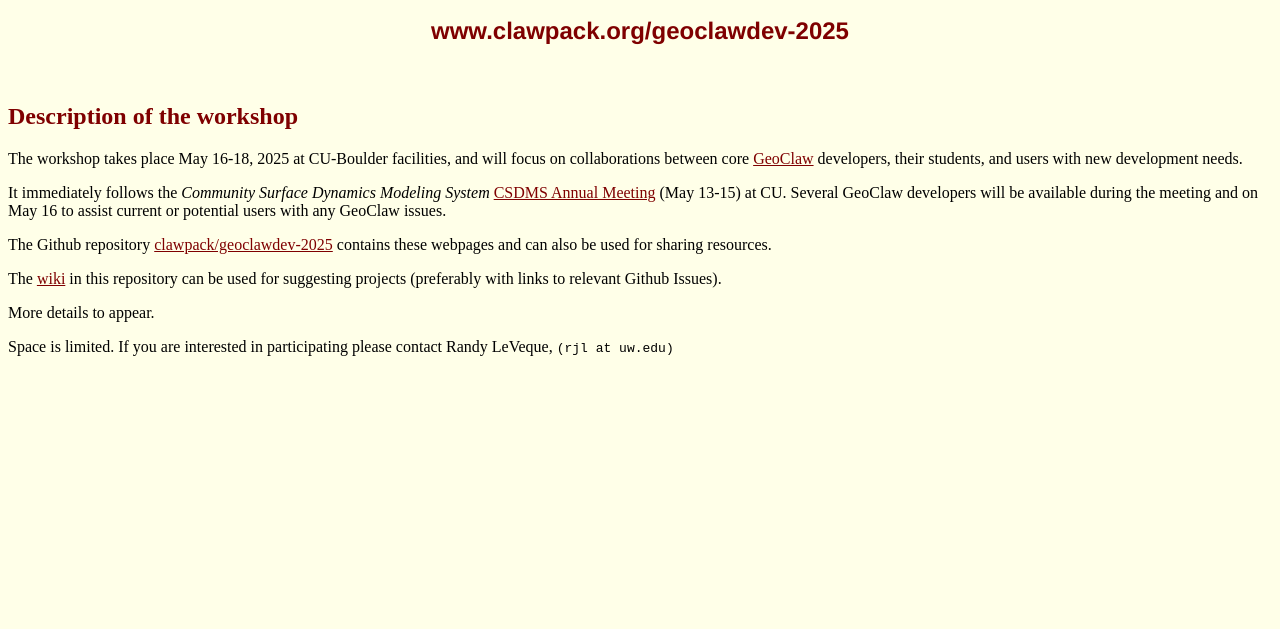
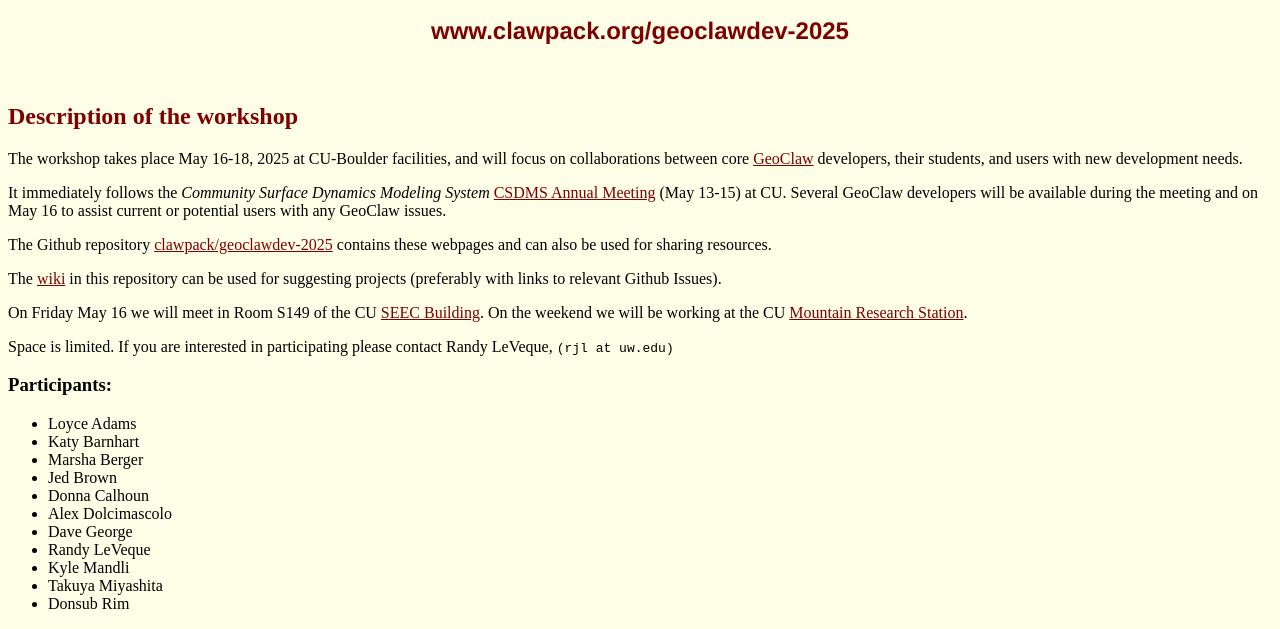
Before and after one commit to clawpack/geoclawdev-2025, a plain HTML site: page index.html in a window 1280 px wide. Shown: the part 267-896 px from the top of the page. Before the commit the page ends 800 px from the top, so only its background shows below. Drawn offline with Linux system fonts and the light colour scheme.

Commit message:
update info

```diff
--- a/index.html
+++ b/index.html
@@ -49,8 +49,27 @@
 with links to relevant Github Issues).
 
 <p>
-More details to appear.
+On Friday May 16 we will meet in Room S149 of the CU
+<a href="https://seec.colorado.edu/">SEEC Building</a>.
+On the weekend we will be working at the CU
+<a href="https://www.colorado.edu/mrs/">Mountain Research Station</a>.
 
 <p>
 Space is limited.  If you are interested in participating please contact
 Randy LeVeque, <tt>(rjl at uw.edu)</tt>
+
+<p>
+<h3>Participants:</h3>
+<ul>
+<li> Loyce Adams
+<li> Katy Barnhart
+<li> Marsha Berger
+<li> Jed Brown
+<li> Donna Calhoun
+<li> Alex Dolcimascolo
+<li> Dave George
+<li> Randy LeVeque
+<li> Kyle Mandli
+<li> Takuya Miyashita
+<li> Donsub Rim
+</ul>
```
